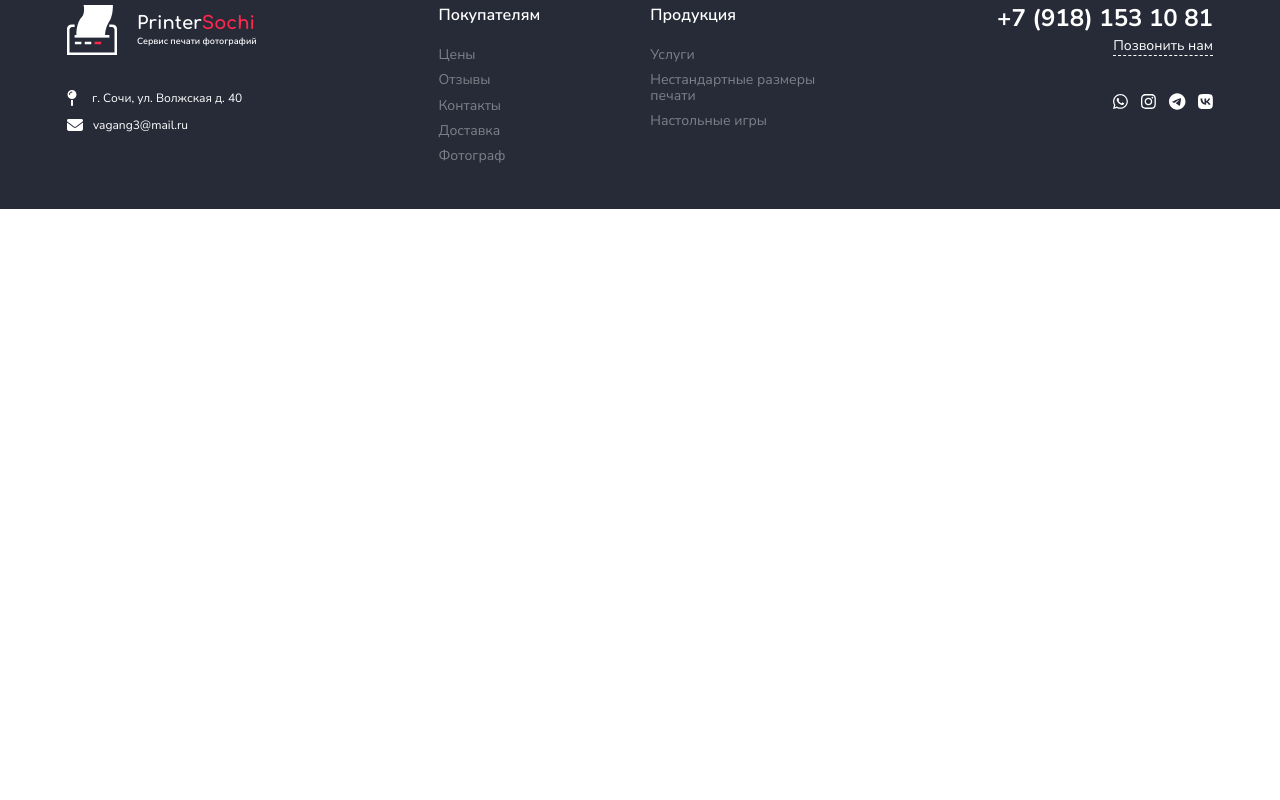
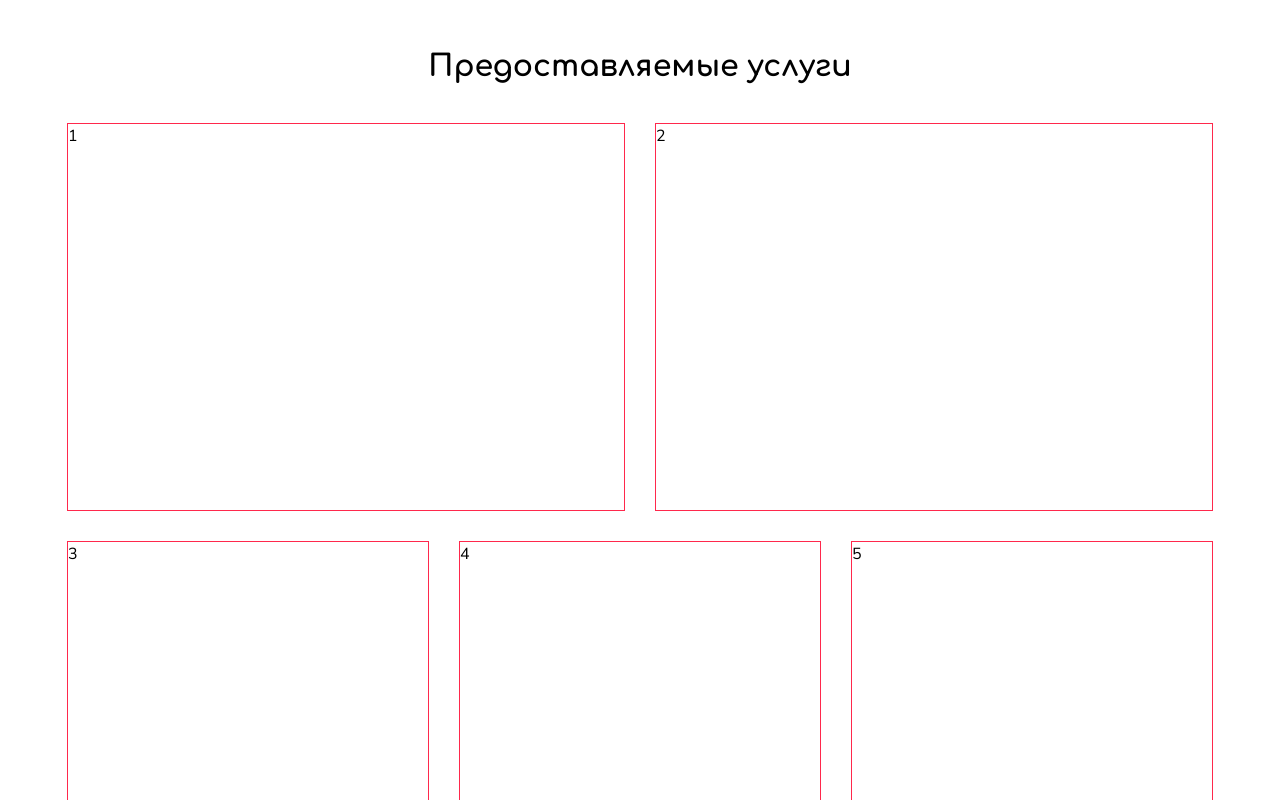
Before and after one commit to yvrxslvw/printer-sochi, an Angular app in the folder packages/client/: page / in a window 1280 px wide. Shown: the part 620-1420 px from the top of the page. Before the commit the page ends 829 px from the top, so only its background shows below. Built offline with nearby package versions, Linux system fonts and the light colour scheme.

Commit message:
Move slider component and create services component

```diff
--- a/packages/client/src/app/app.component.scss
+++ b/packages/client/src/app/app.component.scss
@@ -1,5 +1,5 @@
 .wrapper {
-  width: 100vw;
+  width: 100%;
   min-height: 100vh;
   overflow: hidden;
   display: flex;
--- /dev/null
+++ b/packages/client/src/app/pages/main-page/components/services-provided/services-provided.component.html
@@ -0,0 +1,12 @@
+<div class="services-provided">
+  <div class="container">
+    <h3>Предоставляемые услуги</h3>
+    <div class="services">
+      <p>1</p>
+      <p>2</p>
+      <p>3</p>
+      <p>4</p>
+      <p>5</p>
+    </div>
+  </div>
+</div>
--- /dev/null
+++ b/packages/client/src/app/pages/main-page/components/services-provided/services-provided.component.scss
@@ -0,0 +1,33 @@
+@import "mixins";
+@import "variables";
+
+.services-provided {
+  margin-top: 90px;
+
+  .container {
+    @include container;
+
+    h3 {
+      margin-bottom: 40px;
+    }
+
+    .services {
+      display: grid;
+      grid-template-columns: repeat(6, 1fr);
+      grid-gap: 30px;
+
+      p {
+        border: 1px solid $accent_color;
+        height: 388px;
+
+        &:nth-child(-1n + 2) {
+          grid-column: span 3;
+        }
+
+        &:nth-child(1n + 3) {
+          grid-column: span 2;
+        }
+      }
+    }
+  }
+}
--- a/packages/client/src/app/pages/main-page/main-page.component.html
+++ b/packages/client/src/app/pages/main-page/main-page.component.html
@@ -1 +1,2 @@
 <app-slider />
+<app-services-provided />
--- a/packages/client/src/app/pages/main-page/main-page.component.ts
+++ b/packages/client/src/app/pages/main-page/main-page.component.ts
@@ -1,11 +1,12 @@
 import { Component } from '@angular/core';
 
-import { SliderComponent } from '../../components/slider/slider.component';
+import { SliderComponent } from './components/slider/slider.component';
+import { ServicesProvidedComponent } from './components/services-provided/services-provided.component';
 
 @Component({
   selector: 'app-main-page',
   standalone: true,
-  imports: [SliderComponent],
+  imports: [SliderComponent, ServicesProvidedComponent],
   templateUrl: './main-page.component.html',
   styleUrl: './main-page.component.scss',
 })
```
Also changed, not shown: packages/client/src/app/pages/main-page/components/services-provided/services-provided.component.ts (added, +10 -0 lines), packages/client/src/app/pages/main-page/components/slider/slider.component.html (renamed from packages/client/src/app/components/slider/slider.component.html), packages/client/src/app/pages/main-page/components/slider/slider.component.scss (renamed from packages/client/src/app/components/slider/slider.component.scss), packages/client/src/app/pages/main-page/components/slider/slider.component.ts (renamed from packages/client/src/app/components/slider/slider.component.ts).
